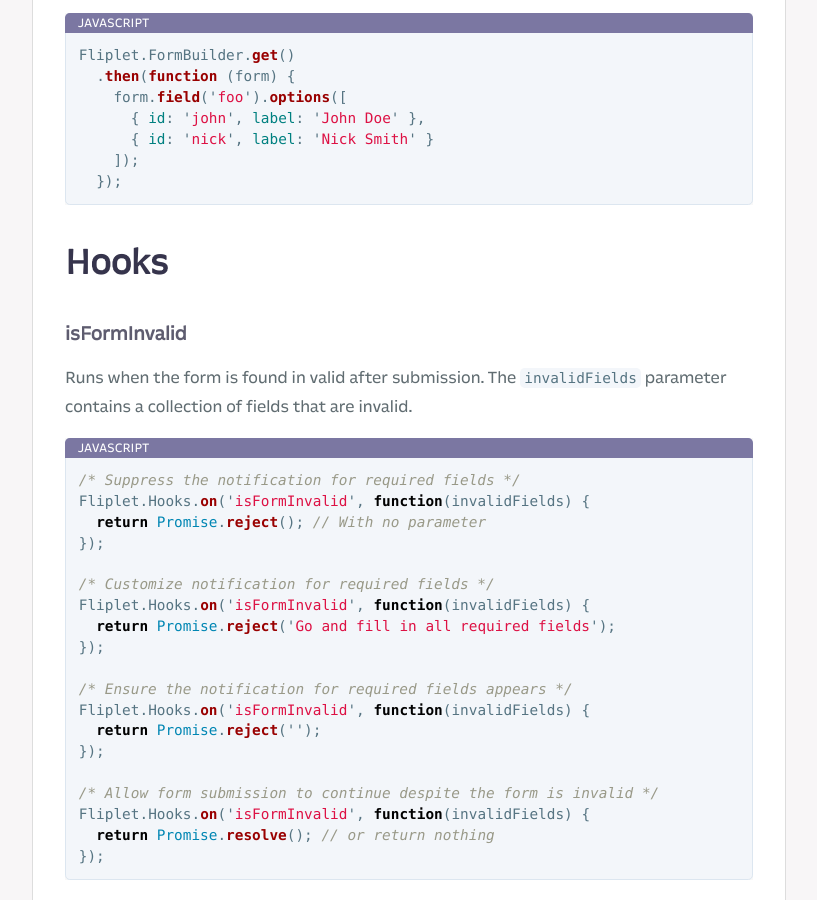
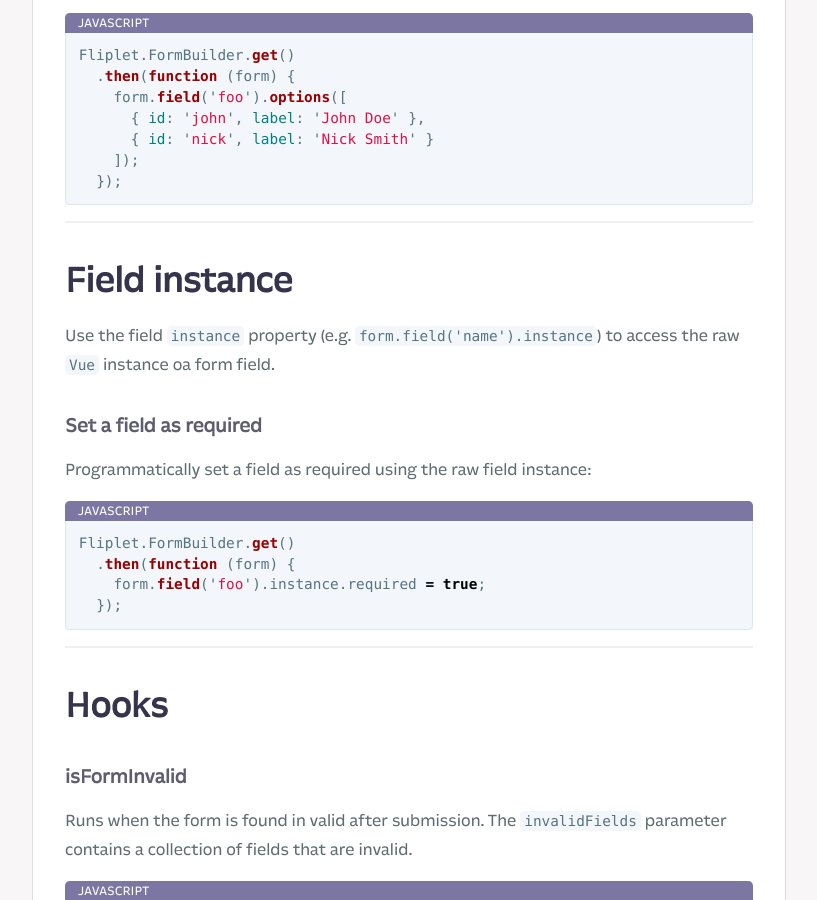
Before and after one commit to Fliplet/fliplet-cli, a Jekyll site: the page built from docs/API/components/form-builder.md, in a window 1280 px wide and 900 px high, scrolled down 8638 px. Shown: the whole window, without its empty margins (254-1071 px from the left). Built offline with Jekyll 4.4.1, drawn with Linux system fonts in a browser that asks for light colours; nearby versions of some CDN libraries; our own code applies the rules of GitHub Pages for plain Markdown files; library files that are not in the unit come from our copies; comment, search, counter and statistics services are not loaded; a style sheet for code colours, icons or effects is not loaded; some of the changed text lies outside the part shown.

Commit message:
added docs for field instance

````diff
--- a/docs/API/components/form-builder.md
+++ b/docs/API/components/form-builder.md
@@ -34,7 +34,7 @@
 
 The `form` instance variable above makes available the following instance methods.
 
-## Instance methods
+## Form instance methods
 
 ### `form.load(Function)`
 
@@ -366,6 +366,25 @@
   });
 ```
 
+---
+
+## Field instance
+
+Use the field `instance` property (e.g. `form.field('name').instance`) to access the raw `Vue` instance oa form field.
+
+### Set a field as required
+
+Programmatically set a field as required using the raw field instance:
+
+```js
+Fliplet.FormBuilder.get()
+  .then(function (form) {
+    form.field('foo').instance.required = true;
+  });
+```
+
+---
+
 ## Hooks
 
 ### isFormInvalid
````
